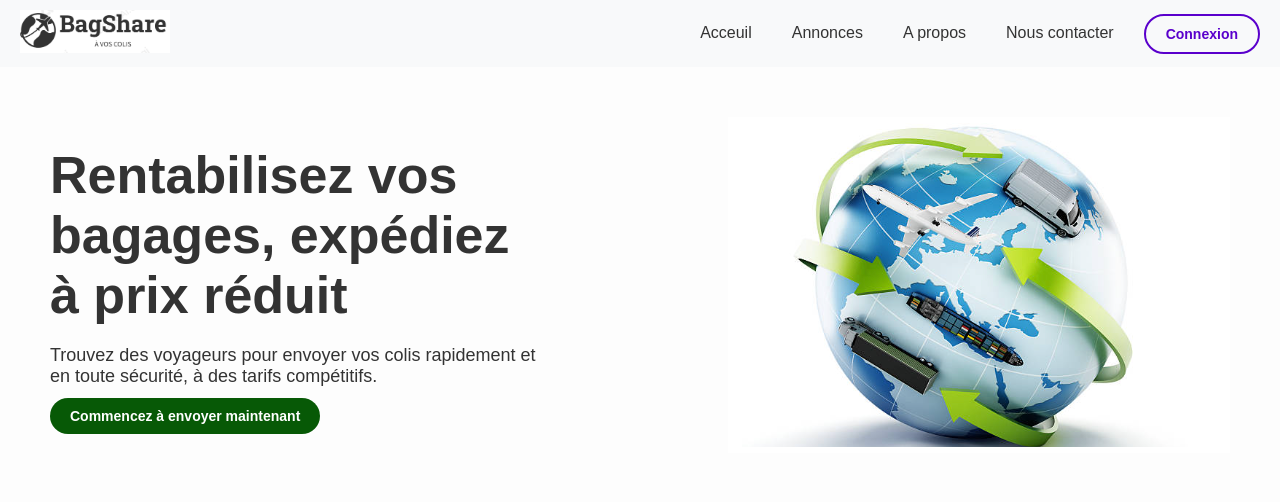
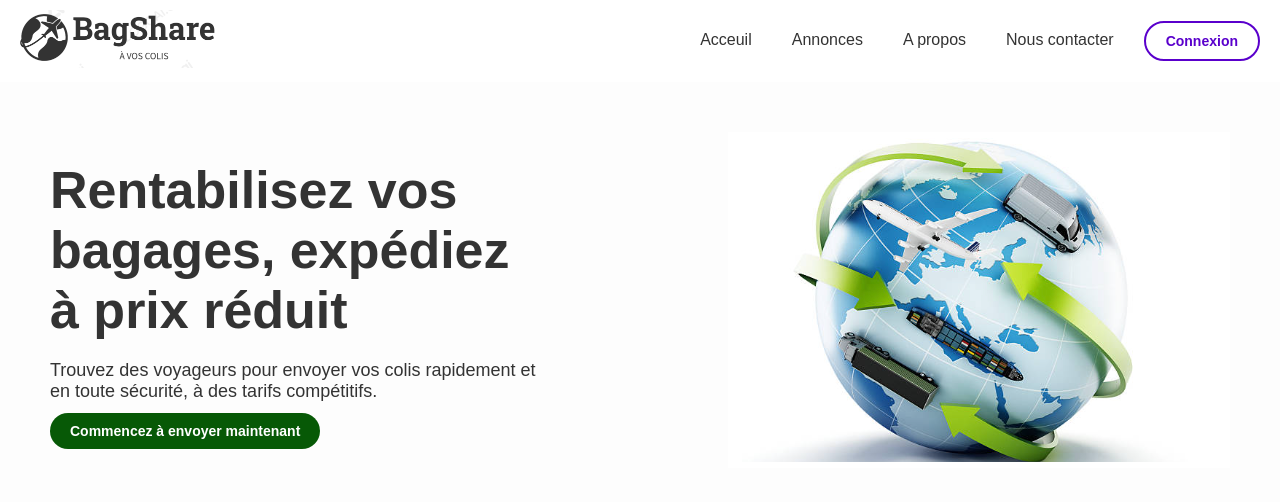
Before and after one commit to Abdou-SYLLA/BagShare, a PHP site: page / in a window 1280 px wide. Shown: the top 502 px of the page. Run offline with PHP 8.4, Linux system fonts and the light colour scheme; data comes from the database, SQL or seed files in the repository.

Commit message:
correction background header

```diff
--- a/public/index.php
+++ b/public/index.php
@@ -29,7 +29,7 @@
         <div class="hero-content">
             <h1>Rentabilisez vos bagages, expédiez à prix réduit</h1>
             <p>Trouvez des voyageurs pour envoyer vos colis rapidement et en toute sécurité, à des tarifs compétitifs.</p>
-            <a href="#" class="btn-primary">Commencez à envoyer maintenant</a>
+            <a href="../src/views/annonce.php" class="btn-primary">Commencez à envoyer maintenant</a>
         </div>
         <img src="data/images/globe.png" alt="Illustration de BagShare : globe avec moyens de transport">
     </section>
--- a/public/styles/styles.css
+++ b/public/styles/styles.css
@@ -25,13 +25,13 @@ header {
     justify-content: space-between;
     align-items: center;
     padding: 10px 20px;
-    background-color: #f8f9fa;
+    background-color:  #FFFFFF;
     position: relative;
     z-index: 100;
 }
 
 .logo img {
-    max-width: 150px;
+    max-width: 200px;
     height: auto;
 }
 
```
